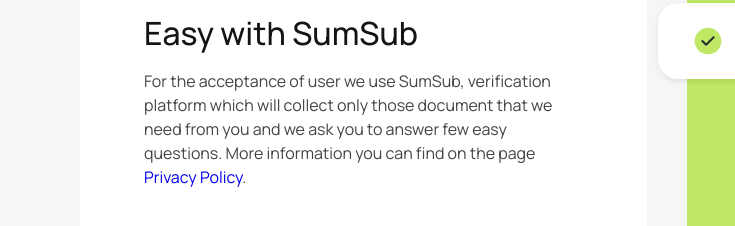
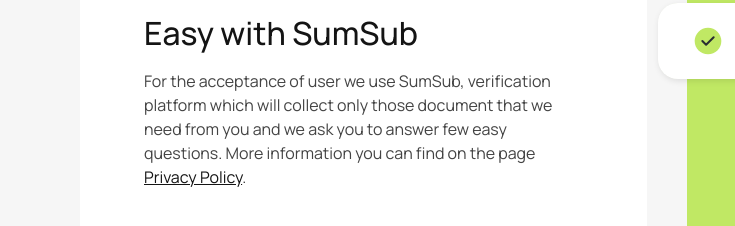
Before and after one commit to sentance/insta, a plain HTML site: page index.html in a window 1280 px wide. Shown: the part 3187-3413 px from the top of the page, 0-735 px from the left. Drawn offline with nearby package versions, Linux system fonts and the light colour scheme.

Commit message:
change color

```diff
--- a/index.html
+++ b/index.html
@@ -379,7 +379,8 @@
                             document that
                             we need from you and we ask you to answer few easy questions. More information you can find
                             on
-                            the page <a href="/privacy.html">Privacy Policy</a>.
+                            the page <a href="/privacy.html" tabindex="0" style="text-decoration: underline;
+    color: #141414;">Privacy Policy</a>.
                         </div>
                     </div>
                     <div class="item">
```
